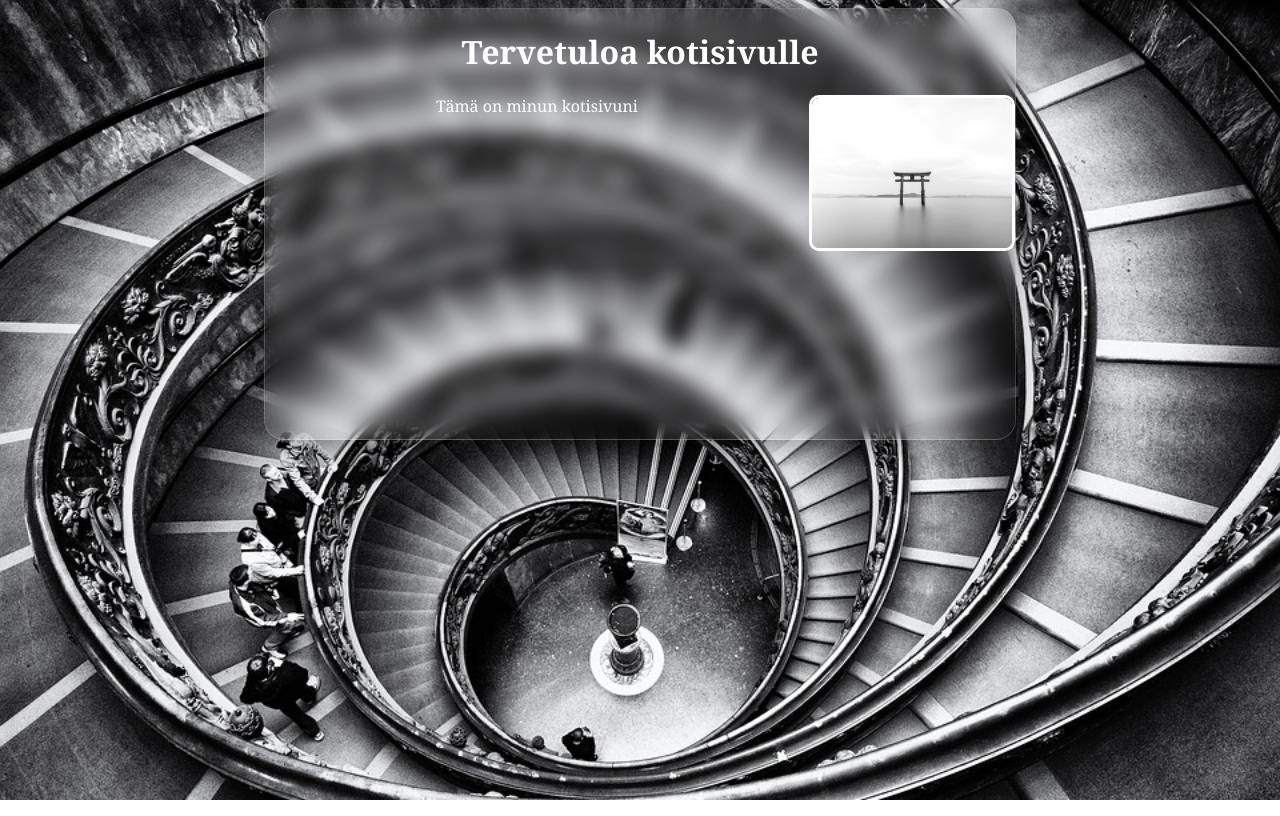
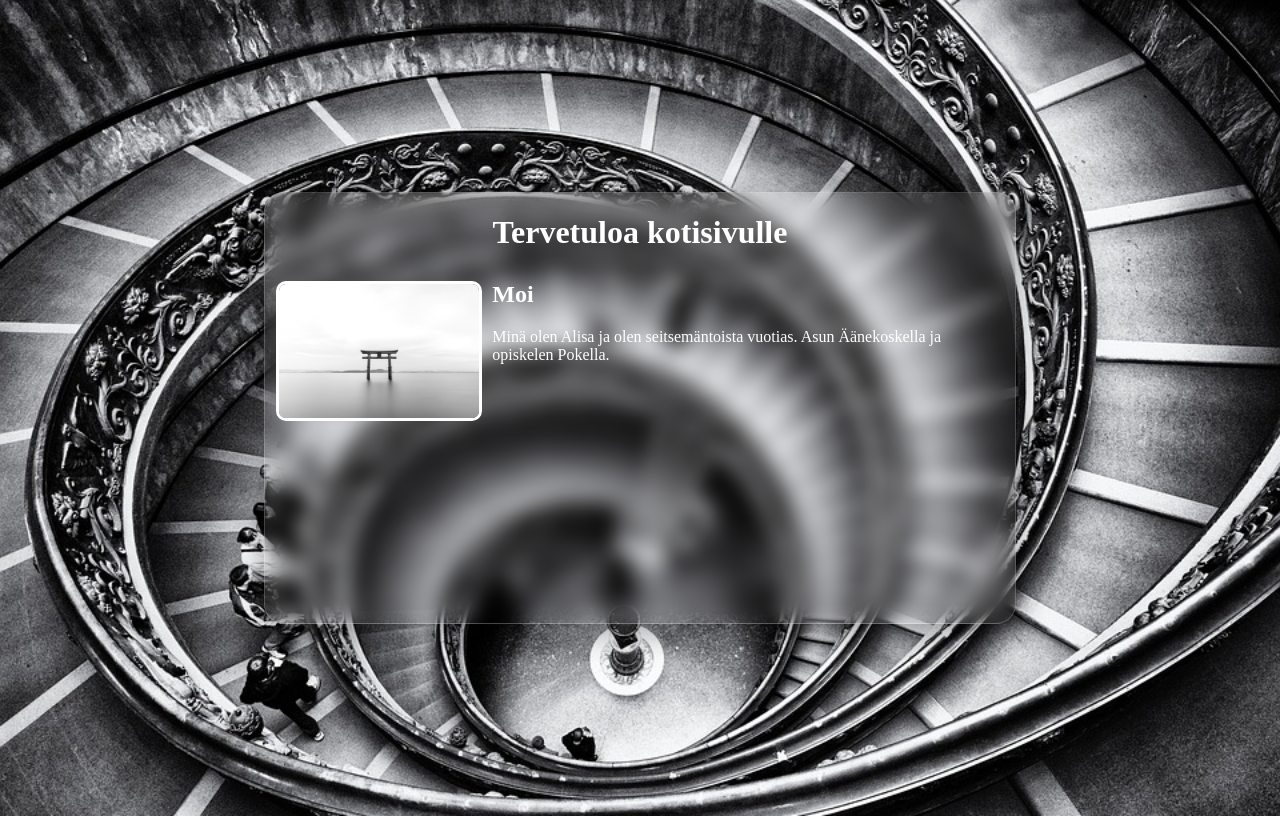
Before and after one commit to alisakorhonen/kotisivu, a plain HTML site: page index.html in a window 1280 px wide. Drawn offline with Linux system fonts and the light colour scheme.

Commit message:
toinen tehtävä

```diff
--- a/index.html
+++ b/index.html
@@ -10,15 +10,40 @@
 </head>
 <body>
 
+
     <div class="container glass">
-        <h1>Tervetuloa kotisivulle</h1>
-
-        <img src="valkonen.jpg"alt="valkonen kuva" style="float:right;width:200px;height:150px;">
 
 
-        <p>Tämä on minun kotisivuni</p>
+
+
+
+
+        <div class="text">
+                <h1>Tervetuloa kotisivulle</h1>
+
+            <div class="kuvat">
+                <img src="valkonen.jpg" alt="valkonen kuva">
+                <div class="text-box">
+                <h2>Moi</h2>
+                <p>Minä olen Alisa ja olen seitsemäntoista vuotias. Asun Äänekoskella ja opiskelen Pokella.</p>
+             </div>
+                </div>
+        </div>
+
+
+
+
+
+
+
+
 
 
     </div>
 
+
+
+
+
+
 </body>
--- a/style.css
+++ b/style.css
@@ -4,23 +4,53 @@ body{
     height: 20;
     display: flex;
     align-items: center;
-    justify-content: center;
+    justify-content:center ;
+    min-height: 100vh;
+
+
+}
+
+.kuvat{
+    margin: 30px auto;
+    width: 97%;
+}
+
+.text-box{
+    color: #fff;
+
+
 }
 
 img{
+    max-width: 200px;
     border:3px solid #fff;
     border-radius: 10px;
+    float: left;
+    margin-right: 10px;
+}
+
+.text h2{
+    font-size: 10;
+}
+
+.text h1{
+    text-align: center;
+}
+
+.text{
+    color: white;
+    font-family: 'Times New Roman', Times, serif;
 }
 
 .container{
     width: 750px;
     height: 430px;
     margin: 200 auto;
-    text-align: center;
-    color: white;
-    font-family: Georgia, 'Times New Roman', Times, serif;
-    float: left;
+
+
 }
+
+
 
 /*glass effect*/
 .glass{
```
